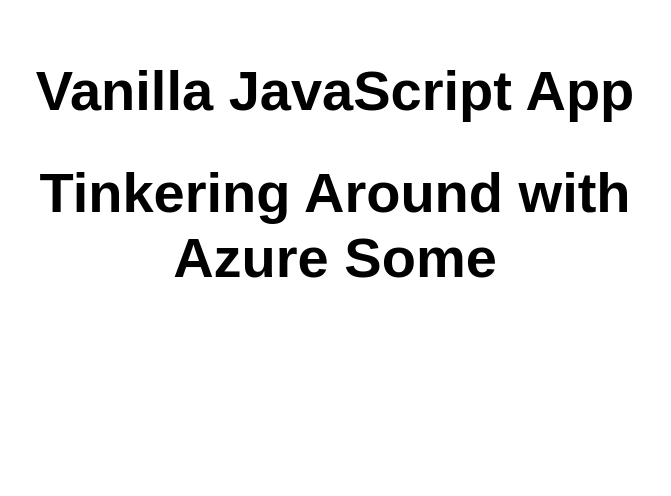
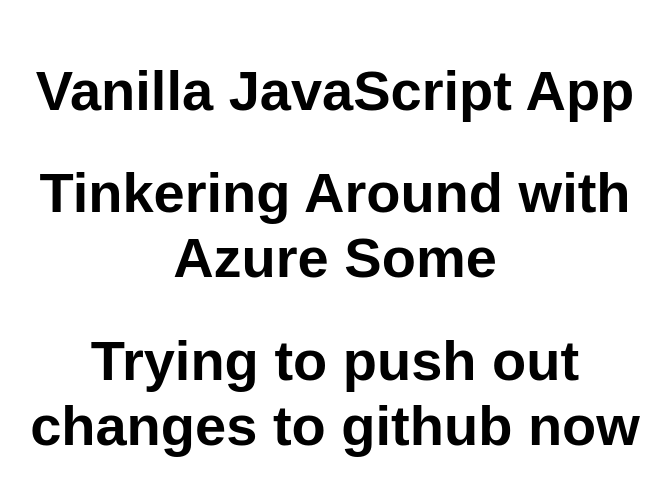
Before and after one commit to NickGr/pfstatic, a plain HTML site: page src/index.html in a window 1280 px wide. Shown: the whole page, without its empty margins (305-976 px from the left). Drawn offline with Linux system fonts and the light colour scheme.

Commit message:
New changes

```diff
--- a/src/index.html
+++ b/src/index.html
@@ -12,6 +12,7 @@
   <main>
     <h1>Vanilla JavaScript App</h1>
     <h1> Tinkering Around with Azure Some </h1>
+    <h1>Trying to push out changes to github now</h1>
   </main>
 </body>
 
```
